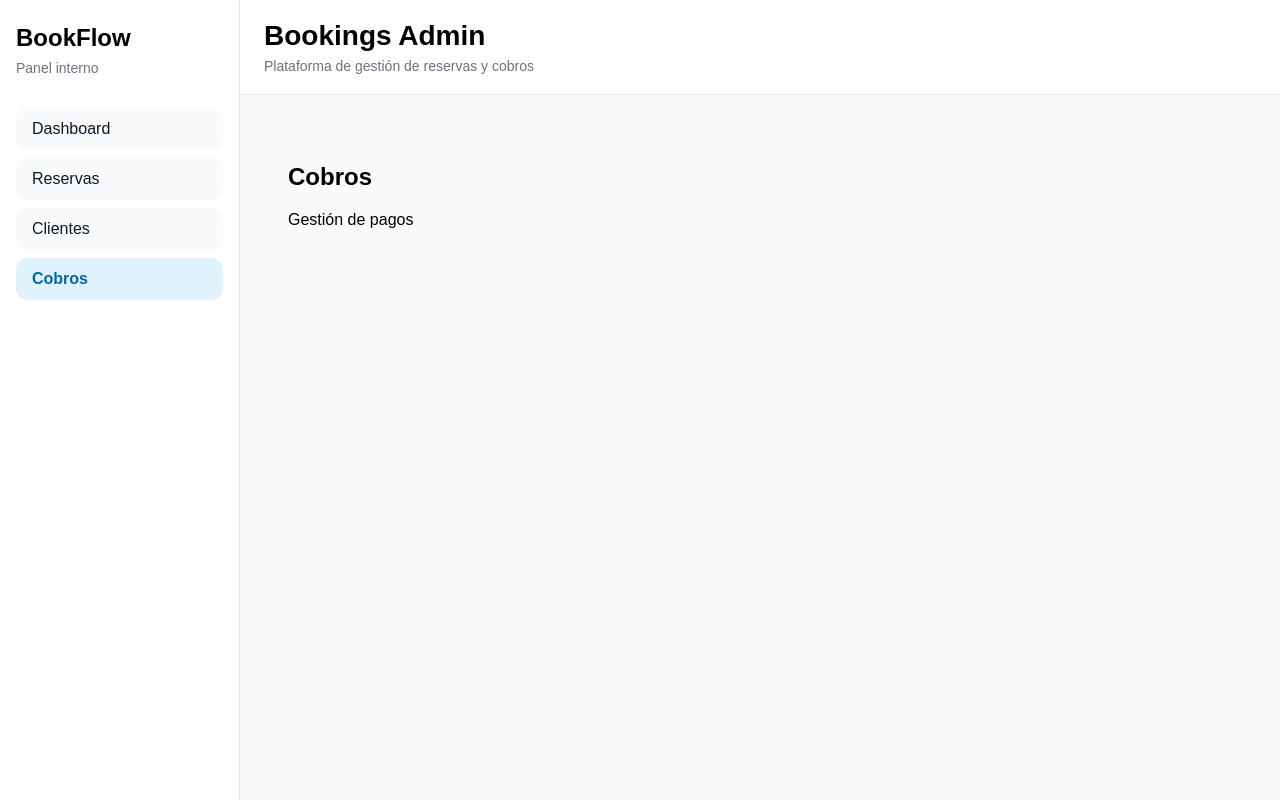
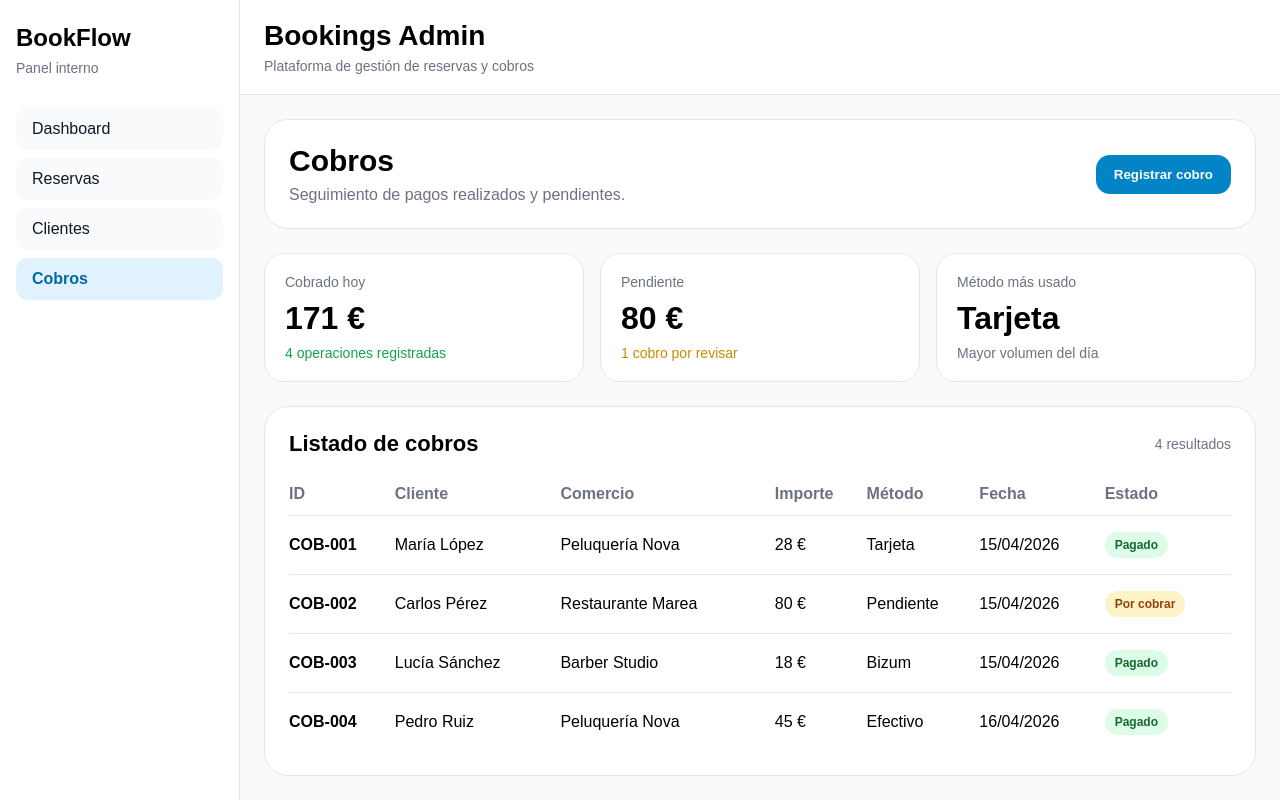
Before and after one commit to AlicanteFutura-504/FrontEnd, a Next.js app: page /payments in a window 1280 px wide. Built offline with nearby package versions, Linux system fonts and the light colour scheme.

Commit message:
feat: add payments mock view

```diff
--- a/app/(admin)/payments/page.tsx
+++ b/app/(admin)/payments/page.tsx
@@ -1,8 +1,215 @@
+const payments = [
+  {
+    id: "COB-001",
+    client: "María López",
+    business: "Peluquería Nova",
+    amount: "28 €",
+    method: "Tarjeta",
+    date: "15/04/2026",
+    status: "Pagado",
+  },
+  {
+    id: "COB-002",
+    client: "Carlos Pérez",
+    business: "Restaurante Marea",
+    amount: "80 €",
+    method: "Pendiente",
+    date: "15/04/2026",
+    status: "Por cobrar",
+  },
+  {
+    id: "COB-003",
+    client: "Lucía Sánchez",
+    business: "Barber Studio",
+    amount: "18 €",
+    method: "Bizum",
+    date: "15/04/2026",
+    status: "Pagado",
+  },
+  {
+    id: "COB-004",
+    client: "Pedro Ruiz",
+    business: "Peluquería Nova",
+    amount: "45 €",
+    method: "Efectivo",
+    date: "16/04/2026",
+    status: "Pagado",
+  },
+];
+
+function getBadgeStyle(status: string) {
+  const base = {
+    padding: "6px 10px",
+    borderRadius: "999px",
+    fontSize: "12px",
+    fontWeight: 600,
+    display: "inline-block",
+  };
+
+  if (status === "Pagado") {
+    return {
+      ...base,
+      backgroundColor: "#dcfce7",
+      color: "#166534",
+    };
+  }
+
+  if (status === "Por cobrar") {
+    return {
+      ...base,
+      backgroundColor: "#fef3c7",
+      color: "#92400e",
+    };
+  }
+
+  return {
+    ...base,
+    backgroundColor: "#e5e7eb",
+    color: "#374151",
+  };
+}
+
+function SummaryCard({
+  title,
+  value,
+  subtitle,
+  subtitleColor = "#6b7280",
+}: {
+  title: string;
+  value: string;
+  subtitle: string;
+  subtitleColor?: string;
+}) {
+  return (
+    <div
+      style={{
+        backgroundColor: "#ffffff",
+        borderRadius: "20px",
+        padding: "20px",
+        border: "1px solid #e5e7eb",
+      }}
+    >
+      <p style={{ margin: 0, color: "#6b7280", fontSize: "14px" }}>{title}</p>
+      <h3 style={{ margin: "10px 0 8px", fontSize: "32px" }}>{value}</h3>
+      <p style={{ margin: 0, color: subtitleColor, fontSize: "14px" }}>{subtitle}</p>
+    </div>
+  );
+}
+
 export default function PaymentsPage() {
-    return (
-      <div style={{ padding: 24 }}>
-        <h2>Cobros</h2>
-        <p>Gestión de pagos</p>
-      </div>
-    );
-  }
+  return (
+    <div style={{ display: "flex", flexDirection: "column", gap: "24px" }}>
+      <section
+        style={{
+          backgroundColor: "#ffffff",
+          borderRadius: "24px",
+          padding: "24px",
+          border: "1px solid #e5e7eb",
+          display: "flex",
+          justifyContent: "space-between",
+          alignItems: "center",
+          gap: "16px",
+        }}
+      >
+        <div>
+          <h2 style={{ margin: 0, fontSize: "30px" }}>Cobros</h2>
+          <p style={{ margin: "8px 0 0", color: "#6b7280" }}>
+            Seguimiento de pagos realizados y pendientes.
+          </p>
+        </div>
+
+        <button
+          style={{
+            border: "none",
+            backgroundColor: "#0284c7",
+            color: "#ffffff",
+            borderRadius: "14px",
+            padding: "12px 18px",
+            fontWeight: 600,
+            cursor: "pointer",
+          }}
+        >
+          Registrar cobro
+        </button>
+      </section>
+
+      <section
+        style={{
+          display: "grid",
+          gridTemplateColumns: "repeat(3, minmax(0, 1fr))",
+          gap: "16px",
+        }}
+      >
+        <SummaryCard
+          title="Cobrado hoy"
+          value="171 €"
+          subtitle="4 operaciones registradas"
+          subtitleColor="#16a34a"
+        />
+        <SummaryCard
+          title="Pendiente"
+          value="80 €"
+          subtitle="1 cobro por revisar"
+          subtitleColor="#ca8a04"
+        />
+        <SummaryCard
+          title="Método más usado"
+          value="Tarjeta"
+          subtitle="Mayor volumen del día"
+        />
+      </section>
+
+      <section
+        style={{
+          backgroundColor: "#ffffff",
+          borderRadius: "24px",
+          padding: "24px",
+          border: "1px solid #e5e7eb",
+        }}
+      >
+        <div
+          style={{
+            display: "flex",
+            justifyContent: "space-between",
+            alignItems: "center",
+            marginBottom: "16px",
+          }}
+        >
+          <h3 style={{ margin: 0, fontSize: "22px" }}>Listado de cobros</h3>
+          <span style={{ color: "#6b7280", fontSize: "14px" }}>
+            {payments.length} resultados
+          </span>
+        </div>
+
+        <table style={{ width: "100%", borderCollapse: "collapse" }}>
+          <thead>
+            <tr style={{ textAlign: "left", color: "#6b7280" }}>
+              <th style={{ padding: "12px 0" }}>ID</th>
+              <th style={{ padding: "12px 0" }}>Cliente</th>
+              <th style={{ padding: "12px 0" }}>Comercio</th>
+              <th style={{ padding: "12px 0" }}>Importe</th>
+              <th style={{ padding: "12px 0" }}>Método</th>
+              <th style={{ padding: "12px 0" }}>Fecha</th>
+              <th style={{ padding: "12px 0" }}>Estado</th>
+            </tr>
+          </thead>
+          <tbody>
+            {payments.map((payment) => (
+              <tr key={payment.id} style={{ borderTop: "1px solid #e5e7eb" }}>
+                <td style={{ padding: "16px 0", fontWeight: 600 }}>{payment.id}</td>
+                <td style={{ padding: "16px 0" }}>{payment.client}</td>
+                <td style={{ padding: "16px 0" }}>{payment.business}</td>
+                <td style={{ padding: "16px 0" }}>{payment.amount}</td>
+                <td style={{ padding: "16px 0" }}>{payment.method}</td>
+                <td style={{ padding: "16px 0" }}>{payment.date}</td>
+                <td style={{ padding: "16px 0" }}>
+                  <span style={getBadgeStyle(payment.status)}>{payment.status}</span>
+                </td>
+              </tr>
+            ))}
+          </tbody>
+        </table>
+      </section>
+    </div>
+  );
+}
```
